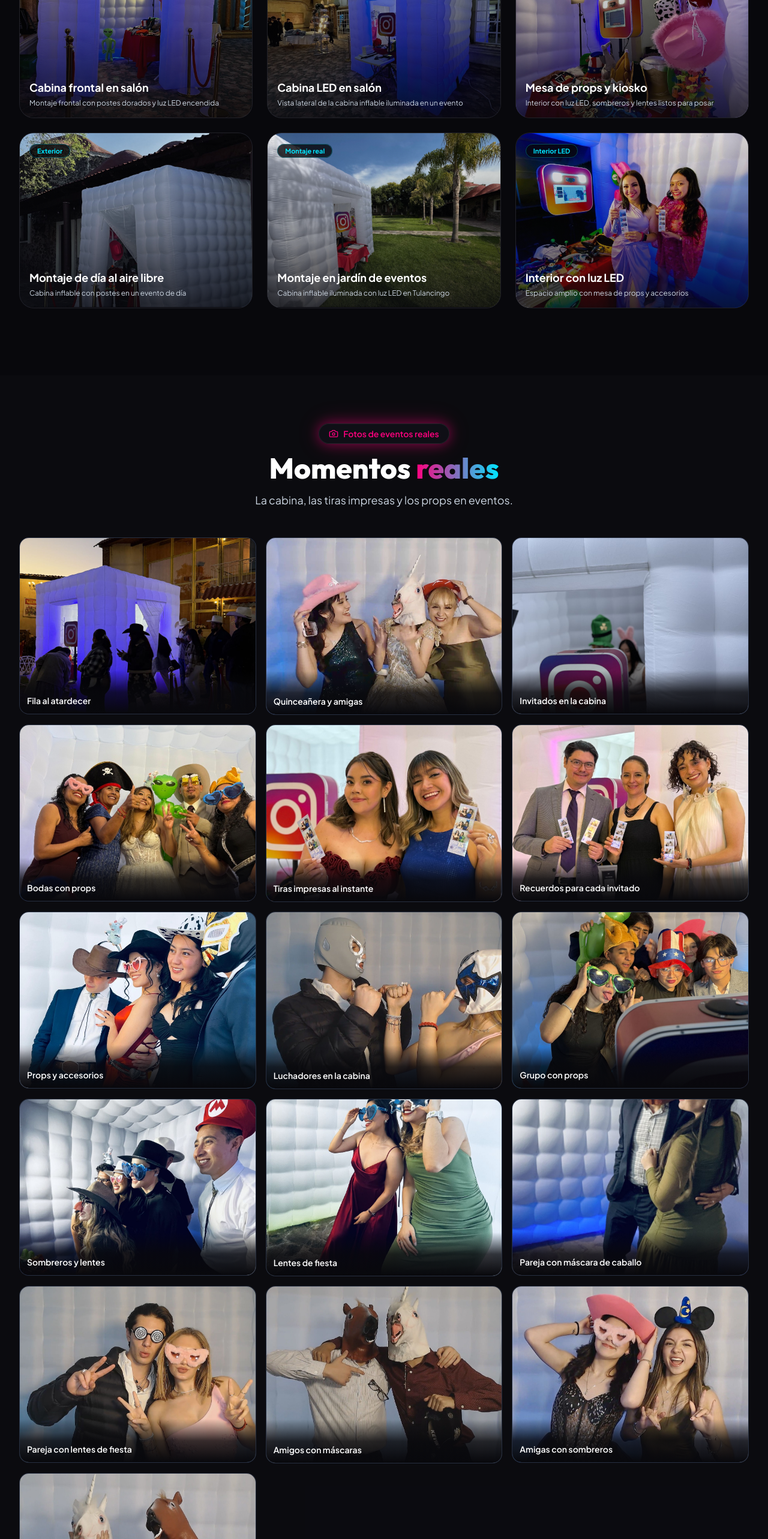
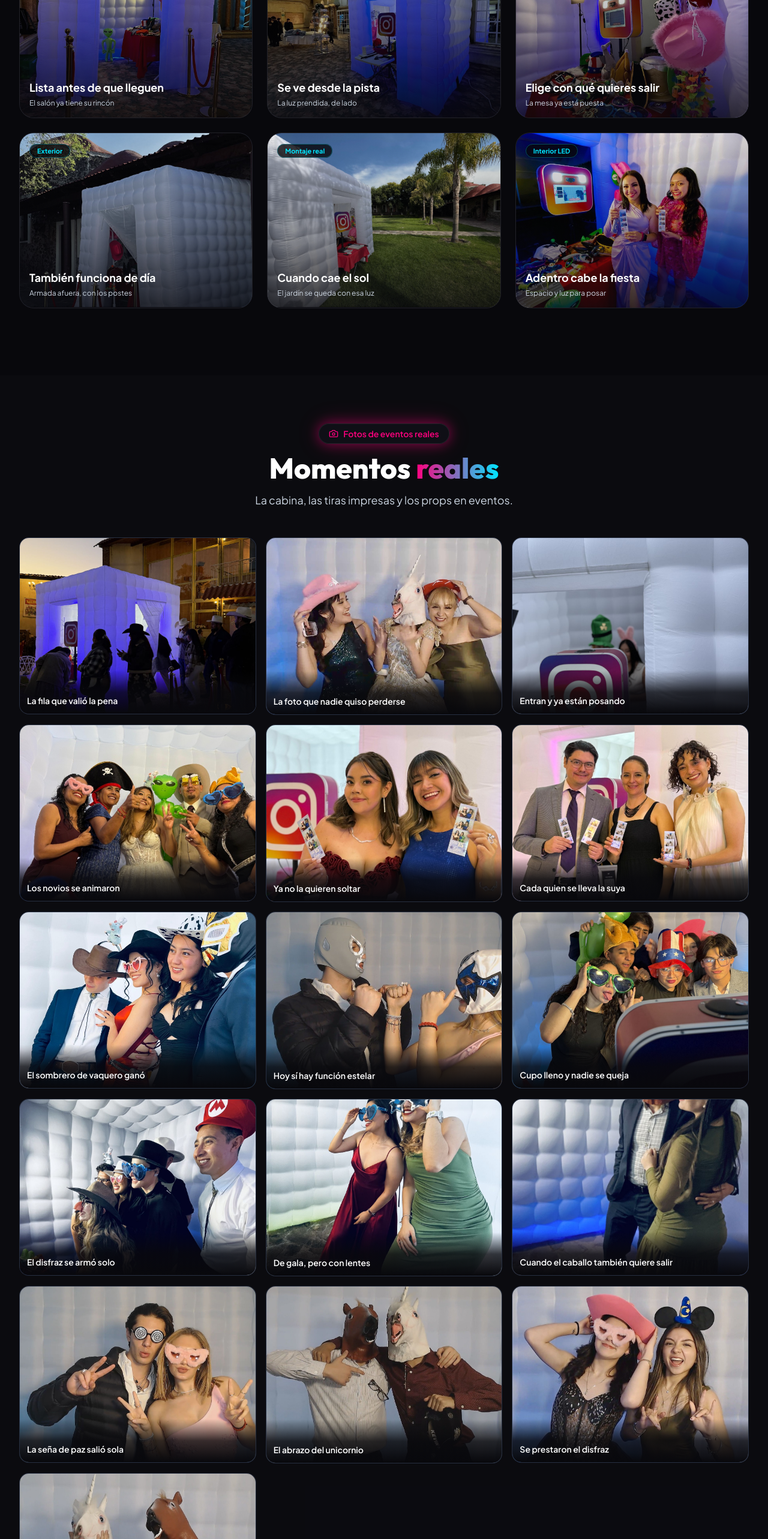
Before and after one commit to alonsocm/pix-photobooth, a React (Vite) app: page / in a window 1280 px wide. Shown: the part 6160-8726 px from the top of the page at 60% size. Built offline with nearby package versions, Linux system fonts and the light colour scheme.

Commit message:
Rewrite photo captions and point calls to the local number.
Gallery and momentos captions are shorter and less literal, and the footer Llamadas link now dials 775 205 4849 while WhatsApp stays on the 55 number.

Co-authored-by: Alonso <ALONSO.CASMAX@GMAIL.COM>

```diff
--- a/src/components/Footer.jsx
+++ b/src/components/Footer.jsx
@@ -94,7 +94,7 @@ export default function Footer() {
               </a>
 
               <a
-                href={`tel:${BUSINESS_INFO.phone}`}
+                href="tel:+527752054849"
                 data-ubicacion="footer"
                 className="flex items-center gap-2.5 text-slate-300 hover:text-pix-cyan transition-colors"
               >
@@ -103,7 +103,7 @@ export default function Footer() {
                 </div>
                 <div>
                   <div className="text-[10px] text-slate-400">Llamadas</div>
-                  <div className="font-bold">{BUSINESS_INFO.phoneFormatted}</div>
+                  <div className="font-bold">775 205 4849</div>
                 </div>
               </a>
             </div>
--- a/src/data/content.js
+++ b/src/data/content.js
@@ -122,10 +122,10 @@ export const GALLERY_ITEMS = [
   {
     id: 11,
     category: "booth",
-    title: "Cabina frontal en salón",
-    subtitle: "Montaje frontal con postes dorados y luz LED encendida",
+    title: "Lista antes de que lleguen",
+    subtitle: "El salón ya tiene su rincón",
     src: "/images/cabina-led-salon-frontal.jpg",
-    alt: "Cabina inflable con luz LED en evento en Tulancingo, vista frontal en salón con postes",
+    alt: "Cabina de fotos inflable con luz LED, lista de frente en un salón de eventos en Tulancingo",
     badge: "Montaje real",
     width: 1200,
     height: 1600,
@@ -133,10 +133,10 @@ export const GALLERY_ITEMS = [
   {
     id: 7,
     category: "booth",
-    title: "Cabina LED en salón",
-    subtitle: "Vista lateral de la cabina inflable iluminada en un evento",
+    title: "Se ve desde la pista",
+    subtitle: "La luz prendida, de lado",
     src: "/images/cabina-led-salon-lateral.jpg",
-    alt: "Cabina inflable con luz LED en un salón de eventos en Tulancingo, vista lateral",
+    alt: "Cabina de fotos inflable iluminada, vista de lado en un salón en Tulancingo",
     badge: "Salón",
     width: 1200,
     height: 1600,
@@ -144,10 +144,10 @@ export const GALLERY_ITEMS = [
   {
     id: 9,
     category: "booth",
-    title: "Mesa de props y kiosko",
-    subtitle: "Interior con luz LED, sombreros y lentes listos para posar",
+    title: "Elige con qué quieres salir",
+    subtitle: "La mesa ya está puesta",
     src: "/images/cabina-interior-props-led.jpg",
-    alt: "Interior de la cabina inflable con luz LED y mesa de props, sombreros y lentes en Tulancingo",
+    alt: "Mesa de sombreros, lentes y props dentro de la cabina de fotos Pix, con luz LED, en Tulancingo",
     badge: "Props",
     width: 1200,
     height: 1600,
@@ -155,10 +155,10 @@ export const GALLERY_ITEMS = [
   {
     id: 12,
     category: "booth",
-    title: "Montaje de día al aire libre",
-    subtitle: "Cabina inflable con postes en un evento de día",
+    title: "También funciona de día",
+    subtitle: "Armada afuera, con los postes",
     src: "/images/cabina-dia-exterior.jpg",
-    alt: "Cabina inflable Pix al aire libre de día, con postes dorados, en un evento en Tulancingo",
+    alt: "Cabina de fotos inflable Pix montada al aire libre de día, con postes, en Tulancingo",
     badge: "Exterior",
     width: 1200,
     height: 1600,
@@ -166,10 +166,10 @@ export const GALLERY_ITEMS = [
   {
     id: 1,
     category: "booth",
-    title: "Montaje en jardín de eventos",
-    subtitle: "Cabina inflable iluminada con luz LED en Tulancingo",
+    title: "Cuando cae el sol",
+    subtitle: "El jardín se queda con esa luz",
     src: "/images/cabina-inflable.jpg",
-    alt: "Montaje en jardín de eventos",
+    alt: "Cabina de fotos inflable con luz LED en un jardín de eventos al atardecer en Tulancingo",
     badge: "Montaje real",
     width: 1024,
     height: 768,
@@ -177,10 +177,10 @@ export const GALLERY_ITEMS = [
   {
     id: 4,
     category: "booth",
-    title: "Interior con luz LED",
-    subtitle: "Espacio amplio con mesa de props y accesorios",
+    title: "Adentro cabe la fiesta",
+    subtitle: "Espacio y luz para posar",
     src: "/images/evento-cabina-interior-led.jpg",
-    alt: "Interior con luz LED",
+    alt: "Interior amplio e iluminado de la cabina de fotos inflable Pix en Tulancingo",
     badge: "Interior LED",
     width: 768,
     height: 1024,
@@ -191,10 +191,10 @@ export const EVENT_PHOTOS = [
   {
     id: 10,
     category: "events",
-    title: "Fila al atardecer",
+    title: "La fila que valió la pena",
     subtitle: "Invitados formados frente a la cabina con luz LED",
     src: "/images/cabina-led-atardecer-invitados.jpg",
-    alt: "Invitados formados frente a la cabina inflable con luz LED al atardecer en un evento en Tulancingo",
+    alt: "Invitados formados frente a la cabina de fotos con luz LED al atardecer en Tulancingo",
     badge: "Evento real",
     width: 1200,
     height: 1600,
@@ -202,7 +202,7 @@ export const EVENT_PHOTOS = [
   {
     id: 13,
     category: "events",
-    title: "Quinceañera y amigas",
+    title: "La foto que nadie quiso perderse",
     subtitle: "Vestido, sombrero rosa y máscara de unicornio en la cabina",
     src: "/images/quinceanera-amigas-cabina.jpg",
     alt: "Quinceañera con sus amigas y props en la cabina de fotos Pix en Tulancingo",
@@ -213,10 +213,10 @@ export const EVENT_PHOTOS = [
   {
     id: 8,
     category: "events",
-    title: "Invitados en la cabina",
+    title: "Entran y ya están posando",
     subtitle: "Entrada de la cabina con marco tipo Instagram y props",
     src: "/images/cabina-invitados-instagram.jpg",
-    alt: "Invitados con props dentro de la cabina inflable Pix, con marco de fotos tipo Instagram en Tulancingo",
+    alt: "Invitados con props dentro de la cabina de fotos Pix, frente al marco de la foto, en Tulancingo",
     badge: "Invitados",
     width: 1200,
     height: 1600,
@@ -224,10 +224,10 @@ export const EVENT_PHOTOS = [
   {
     id: 2,
     category: "events",
-    title: "Bodas con props",
+    title: "Los novios se animaron",
     subtitle: "Novios y familia con sombreros, lentes y accesorios",
     src: "/images/evento-boda-novios-props.jpg",
-    alt: "Bodas con props",
+    alt: "Novios con sombreros y lentes en la cabina de fotos durante una boda en Tulancingo",
     badge: "Boda",
     width: 768,
     height: 1024,
@@ -235,10 +235,10 @@ export const EVENT_PHOTOS = [
   {
     id: 3,
     category: "strips",
-    title: "Tiras impresas al instante",
+    title: "Ya no la quieren soltar",
     subtitle: "Invitadas mostrando sus tiras impresas en el evento",
     src: "/images/evento-chicas-tiras.jpg",
-    alt: "Tiras impresas al instante",
+    alt: "Invitadas con sus tiras recién impresas junto a la cabina de fotos en Tulancingo",
     badge: "Tiras",
     width: 768,
     height: 1024,
@@ -246,10 +246,10 @@ export const EVENT_PHOTOS = [
   {
     id: 6,
     category: "strips",
-    title: "Recuerdos para cada invitado",
+    title: "Cada quien se lleva la suya",
     subtitle: "Tiras con diseño personalizado del evento",
     src: "/images/evento-invitados-tiras.jpg",
-    alt: "Recuerdos para cada invitado",
+    alt: "Invitados mostrando las tiras que se llevaron de la cabina de fotos Pix en Tulancingo",
     badge: "Tiras impresas",
     width: 768,
     height: 1024,
@@ -257,10 +257,10 @@ export const EVENT_PHOTOS = [
   {
     id: 5,
     category: "events",
-    title: "Props y accesorios",
+    title: "El sombrero de vaquero ganó",
     subtitle: "Sombreros, lentes y accesorios para que los invitados posen",
     src: "/images/evento-props-vaquero.jpg",
-    alt: "Props y accesorios",
+    alt: "Invitados con sombrero de vaquero y props posando en la cabina de fotos Pix",
     badge: "Props",
     width: 767,
     height: 1024,
@@ -268,7 +268,7 @@ export const EVENT_PHOTOS = [
   {
     id: 14,
     category: "events",
-    title: "Luchadores en la cabina",
+    title: "Hoy sí hay función estelar",
     subtitle: "Invitados con máscaras de lucha libre",
     src: "/images/invitados-luchadores-cabina.jpg",
     alt: "Invitados con máscaras de luchador en la cabina inflable Pix en Tulancingo",
@@ -279,7 +279,7 @@ export const EVENT_PHOTOS = [
   {
     id: 15,
     category: "events",
-    title: "Grupo con props",
+    title: "Cupo lleno y nadie se queja",
     subtitle: "Invitados con sombreros, lentes y accesorios en la cabina",
     src: "/images/grupo-invitados-props-cabina.jpg",
     alt: "Grupo de invitados con props en la cabina inflable Pix en Tulancingo",
@@ -290,7 +290,7 @@ export const EVENT_PHOTOS = [
   {
     id: 16,
     category: "events",
-    title: "Sombreros y lentes",
+    title: "El disfraz se armó solo",
     subtitle: "Invitados con sombrero de Mario, sombrero de copa y lentes",
     src: "/images/invitados-sombreros-props-cabina.jpg",
     alt: "Invitados con sombreros y lentes de props en la cabina inflable Pix en Tulancingo",
@@ -301,10 +301,10 @@ export const EVENT_PHOTOS = [
   {
     id: 17,
     category: "events",
-    title: "Lentes de fiesta",
+    title: "De gala, pero con lentes",
     subtitle: "Invitadas con vestido y lentes azules en la cabina",
     src: "/images/invitadas-lentes-cabina.jpg",
-    alt: "Invitadas con lentes de fiesta en la cabina inflable Pix en Tulancingo",
+    alt: "Dos invitadas de vestido con lentes azules en la cabina de fotos Pix en Tulancingo",
     badge: "Invitadas",
     width: 1200,
     height: 1600,
@@ -312,7 +312,7 @@ export const EVENT_PHOTOS = [
   {
     id: 18,
     category: "events",
-    title: "Pareja con máscara de caballo",
+    title: "Cuando el caballo también quiere salir",
     subtitle: "Máscara de caballo y prop de rata en la cabina",
     src: "/images/pareja-mascara-caballo-cabina.jpg",
     alt: "Pareja con máscara de caballo y prop en la cabina inflable Pix en Tulancingo",
@@ -323,10 +323,10 @@ export const EVENT_PHOTOS = [
   {
     id: 19,
     category: "events",
-    title: "Pareja con lentes de fiesta",
+    title: "La seña de paz salió sola",
     subtitle: "Lentes de espiral y lentes rosas en la cabina",
     src: "/images/pareja-lentes-espiral-cabina.jpg",
-    alt: "Pareja con lentes de fiesta en la cabina inflable Pix en Tulancingo",
+    alt: "Pareja con lentes de espiral y lentes rosas haciendo la seña de paz en la cabina de fotos Pix en Tulancingo",
     badge: "Pareja",
     width: 1600,
     height: 1067,
@@ -334,7 +334,7 @@ export const EVENT_PHOTOS = [
   {
     id: 20,
     category: "events",
-    title: "Amigos con máscaras",
+    title: "El abrazo del unicornio",
     subtitle: "Máscaras de caballo y unicornio en la cabina",
     src: "/images/amigos-mascaras-caballo-unicornio.jpg",
     alt: "Amigos con máscaras de caballo y unicornio en la cabina inflable Pix en Tulancingo",
@@ -345,7 +345,7 @@ export const EVENT_PHOTOS = [
   {
     id: 21,
     category: "events",
-    title: "Amigas con sombreros",
+    title: "Se prestaron el disfraz",
     subtitle: "Sombrero rosa y orejas de Mickey en la cabina",
     src: "/images/amigas-sombrero-orejas-cabina.jpg",
     alt: "Amigas con sombrero y orejas de props en la cabina inflable Pix en Tulancingo",
@@ -356,7 +356,7 @@ export const EVENT_PHOTOS = [
   {
     id: 22,
     category: "events",
-    title: "Amigas con máscaras",
+    title: "Las dos se escondieron bien",
     subtitle: "Máscaras de unicornio y caballo en la cabina",
     src: "/images/amigas-mascaras-unicornio-caballo.jpg",
     alt: "Amigas con máscaras de unicornio y caballo en la cabina inflable Pix en Tulancingo",
```
